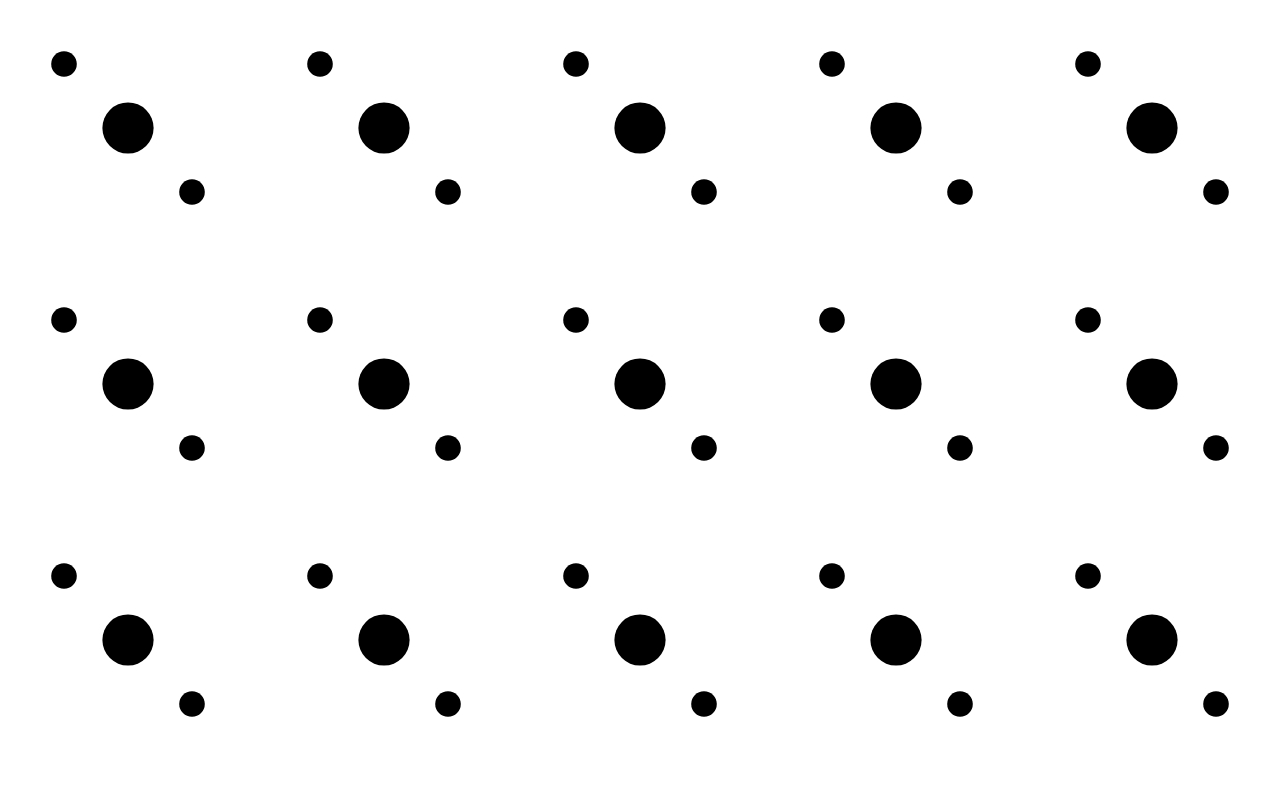
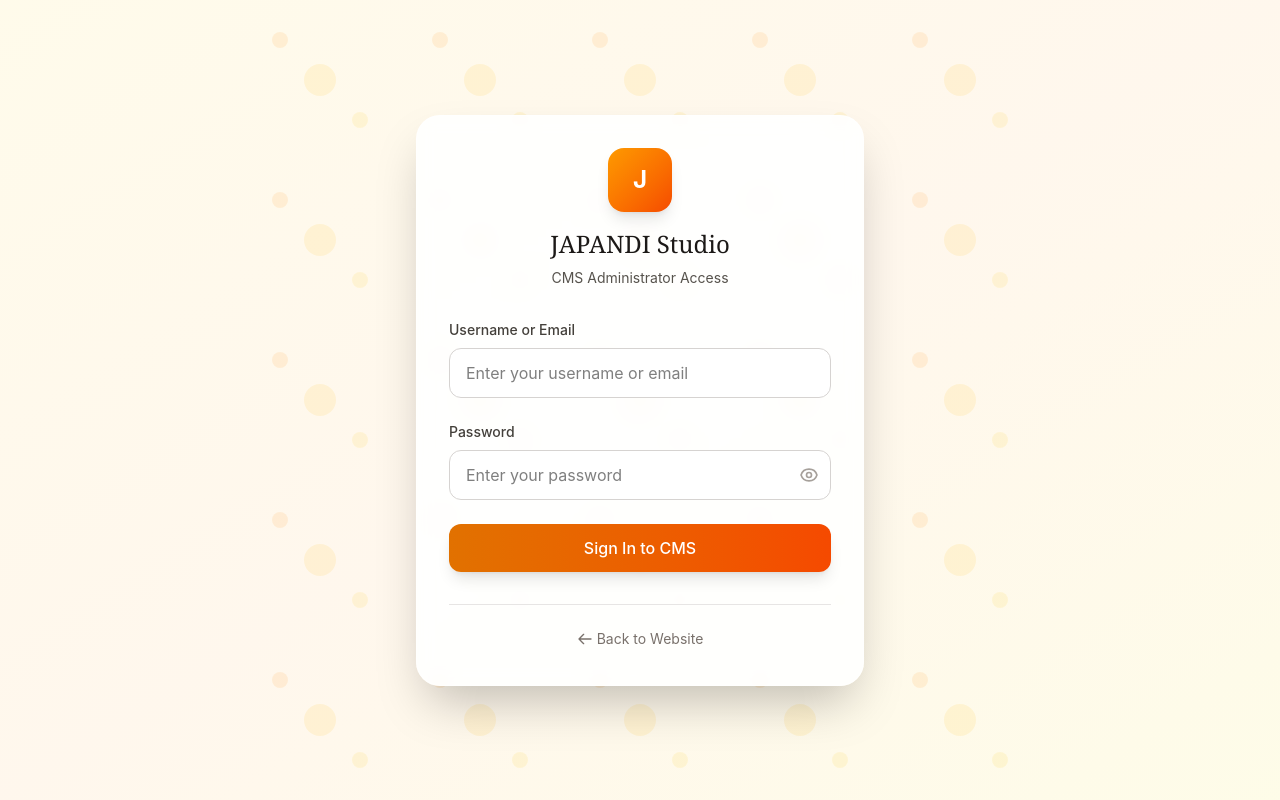
Before and after one commit to SabinGopali/Shreeweb-Healing, a React (Vite) app in the folder shreeweb/: page /cms-login in a window 1280 px wide. Shown: the top 800 px of the page. Built offline with nearby package versions, Linux system fonts and the light colour scheme; no server answers.

Commit message:
Tailwindcss fixed

```diff
--- a/shreeweb/package.json
+++ b/shreeweb/package.json
@@ -14,6 +14,7 @@
     "@emotion/styled": "^11.11.0",
     "@mui/icons-material": "^5.15.0",
     "@mui/material": "^5.15.0",
+    "@tailwindcss/vite": "^4.2.2",
     "@tiptap/extension-image": "^3.22.1",
     "@tiptap/extension-link": "^3.22.1",
     "@tiptap/extension-placeholder": "^3.22.1",
@@ -31,7 +32,8 @@
     "react-icons": "^5.6.0",
     "react-quill": "^2.0.0",
     "react-router-dom": "^6.20.0",
-    "recharts": "^3.8.1"
+    "recharts": "^3.8.1",
+    "tailwindcss": "^4.2.2"
   },
   "devDependencies": {
     "@vitejs/plugin-react": "^4.3.1",
--- a/shreeweb/src/index.css
+++ b/shreeweb/src/index.css
@@ -1,10 +1 @@
-* {
-  margin: 0;
-  padding: 0;
-  box-sizing: border-box;
-}
-
-body {
-  font-family: system-ui, -apple-system, sans-serif;
-  line-height: 1.5;
-}
+@import "tailwindcss";
--- a/shreeweb/vite.config.js
+++ b/shreeweb/vite.config.js
@@ -1,8 +1,11 @@
 import { defineConfig } from 'vite'
 import react from '@vitejs/plugin-react'
+import tailwindcss from '@tailwindcss/vite'
 
 export default defineConfig({
-  plugins: [react()],
+  plugins: [
+    react(),
+    tailwindcss()],
   server: {
     port: 5173,
     proxy: {
```
Also changed, not shown: 1 other file (tests, documents, lock files or other folders).
